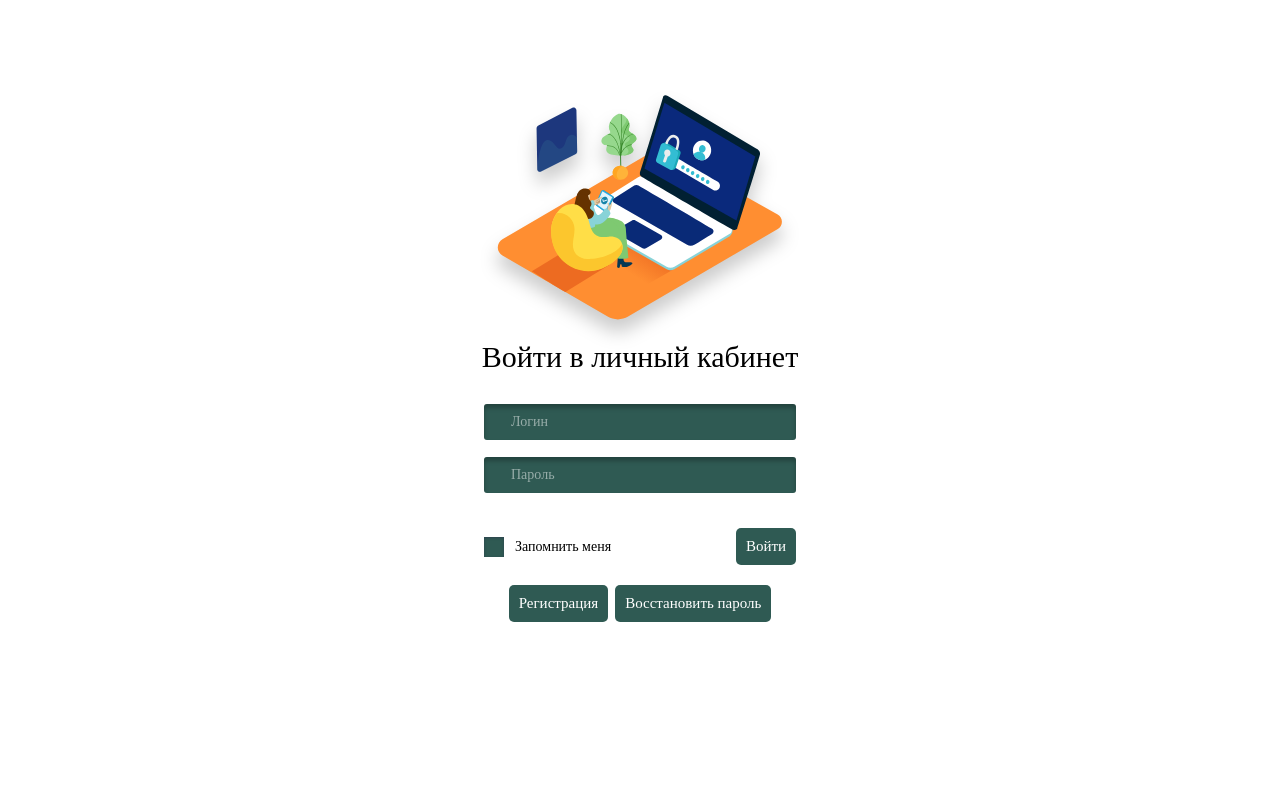
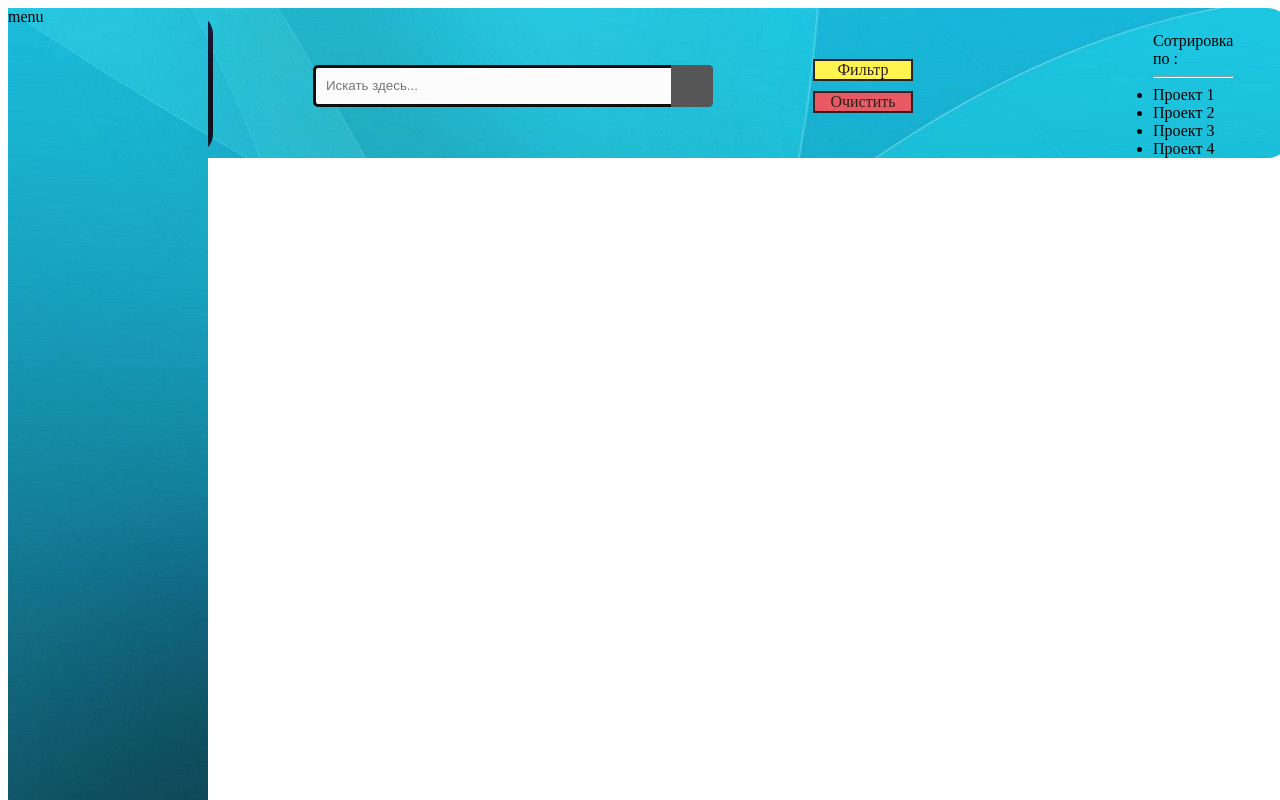
Before and after one commit to banywick/stock, a Django app: page / in a window 1280 px wide. Run offline with Django 4.2, Linux system fonts and the light colour scheme; some web fonts are replaced.

Commit message:
верстка окна поиск тестовый файл

```diff
--- a/enterprice/enterprice/settings.py
+++ b/enterprice/enterprice/settings.py
@@ -12,6 +12,8 @@ https://docs.djangoproject.com/en/4.2/ref/settings/
 
 from pathlib import Path
 import os
+
+from django.conf.global_settings import STATIC_ROOT
 
 # Build paths inside the project like this: BASE_DIR / 'subdir'.
 BASE_DIR = Path(__file__).resolve().parent.parent
@@ -119,6 +121,7 @@ USE_TZ = True
 # https://docs.djangoproject.com/en/4.2/howto/static-files/
 
 STATIC_URL = 'static/'
+
 MEDIA_URL = '/media/'
 MEDIA_ROOT = os.path.join(BASE_DIR, "media")
 
--- /dev/null
+++ b/enterprice/search/static/css/main.css
@@ -0,0 +1,3 @@
+body{
+    background: #2F5A53;
+}
--- /dev/null
+++ b/enterprice/search/static/css/test_page.css
@@ -0,0 +1,121 @@
+.header {
+    background-image: url("../img/2.jpg");
+    position: fixed;
+    width: 100%;
+    height: 150px;
+    display: inline-flex;
+    align-items: center;
+    padding-left: 5px;
+    padding-top: 5px;
+    border-radius: 20px;
+}
+
+.header_logo img {
+    height: 140px;
+    width: 200px;
+    border-radius: 20px;
+    margin-right: 100px;
+}
+
+.header_button_reset_filter_wrapper {
+    display: inline;
+    margin-left: 100px;
+    text-align: center;
+    text-decoration: none;
+}
+
+
+.header_button_reset_filter_wrapper a {
+    text-decoration: none;
+    color: #2D2020;
+
+
+}
+
+.header_button_filter {
+    background: #fff350;
+    border: #2D2020 solid 2px;
+    width: 100px;
+    margin-bottom: 10px;
+}
+
+.header_button_filter:hover {
+    border: #3eef2b solid 3px;
+}
+
+.header_filter_button_reset {
+    background: #ff5057e6;
+    border: #2D2020 solid 2px;
+    width: 100px;
+}
+
+.header_filter_button_reset:hover {
+    border: #3eef2b solid 3px;
+}
+
+.header_list_sort {
+    margin-left: 200px;
+    height: 140px;
+    width: 200px;
+}
+
+.header_user_account {
+
+    margin-left: 500px;
+    border-radius: 10px;
+}
+
+.left_colum {
+    background: coral;
+    height: 1000px;
+    width: 200px;
+    background-image: url("../img/2.jpg");
+    position: fixed;
+}
+
+
+.wrapper {
+    flex-direction: column;
+}
+
+
+* {
+    box-sizing: border-box;
+}
+
+form {
+    position: relative;
+    width: 400px;
+    margin: 0 auto;
+
+}
+
+input {
+    width: 100%;
+    height: 42px;
+    padding-left: 10px;
+    border: 3px solid #0e0e0e;
+    border-radius: 5px;
+    outline: none;
+    background: #fcfcfc;
+    color: #9E9C9C;
+}
+
+button {
+    position: absolute;
+    top: 0;
+    right: 0px;
+    width: 42px;
+    height: 42px;
+    border: none;
+    background: #565656;
+    border-radius: 0 5px 5px 0;
+    cursor: pointer;
+}
+
+button:before {
+    content: "\f002";
+    font-family: FontAwesome;
+    font-size: 16px;
+    color: #F9F0DA;
+}
--- a/enterprice/search/templates/base.html
+++ b/enterprice/search/templates/main.html
@@ -4,7 +4,7 @@
 <head>
     <meta charset="UTF-8">
     <title>{{ title }}</title>
-    <link rel="stylesheet" href="{% static 'css/style.css' %}">
+    <link rel="stylesheet" href="{% static 'css/main.css' %}">
 </head>
 <body>
 <div class="wrapper">
--- /dev/null
+++ b/enterprice/search/templates/test_page.html
@@ -0,0 +1,50 @@
+<!DOCTYPE html>
+{% load static %}
+<html lang="en">
+<head>
+    <meta charset="UTF-8">
+    <link rel="stylesheet" href="{% static 'css/test_page.css' %}">
+    <title>Title</title>
+</head>
+<body>
+<div class="wrapper">
+    <header class="header">
+        <div class="header_logo">
+            <img src="{% static 'img/logo.jpg' %}" alt="">
+        </div>
+        <div class="header_find">
+            <form method="POST">
+                <input type="text" placeholder="Искать здесь...">
+                <button type="submit"></button>
+            </form>
+        </div>
+        <div class="header_button_reset_filter_wrapper">
+            <div class="header_button_filter">
+                <a href="#">Фильтр</a>
+            </div>
+            <div class="header_filter_button_reset">
+                <a href="#">Очистить</a>
+            </div>
+        </div>
+        <div class="header_list_sort">
+            <ul>
+                Сотрировка по :
+                <hr>
+                <li>Проект 1</li>
+                <li>Проект 2</li>
+                <li>Проект 3</li>
+                <li>Проект 4</li>
+            </ul>
+        </div>
+        <div class="header_user_account">
+            <h3>Добро пожаловать!</h3>
+            <p>User</p>
+        </div>
+    </header>
+    <div class="left_colum">
+        menu
+    </div>
+</div>
+
+</body>
+</html>
--- a/enterprice/search/templates/update.html
+++ b/enterprice/search/templates/update.html
@@ -1,4 +1,4 @@
-{% extends 'base.html' %}
+{% extends 'main.html' %}
 
 {% block update_page %}
 <title>{{ title }}</title>
--- a/enterprice/search/views.py
+++ b/enterprice/search/views.py
@@ -14,11 +14,11 @@ def clear_sort(request):
 
 
 def get_access(request):
-    return render(request, 'registration.html')
+    return render(request, 'test_page.html')
 
 
 def get_main_page(request):
-    return render(request, 'base.html', {'title': 'Главная Страница', 'menu': menu})
+    return render(request, 'main.html', {'title': 'Главная Страница', 'menu': menu})
 
 
 def update_load_document(request):
```
Also changed, not shown: enterprice/search/templates/choice_project.html (+14 -6 lines), enterprice/search/templates/search.html (+12 -8 lines), enterprice/search/static/img/2.jpg (added), enterprice/search/static/img/header_background.png (added), enterprice/search/static/img/left_collum.jpg (added), enterprice/search/static/img/logo.jpg (added).
